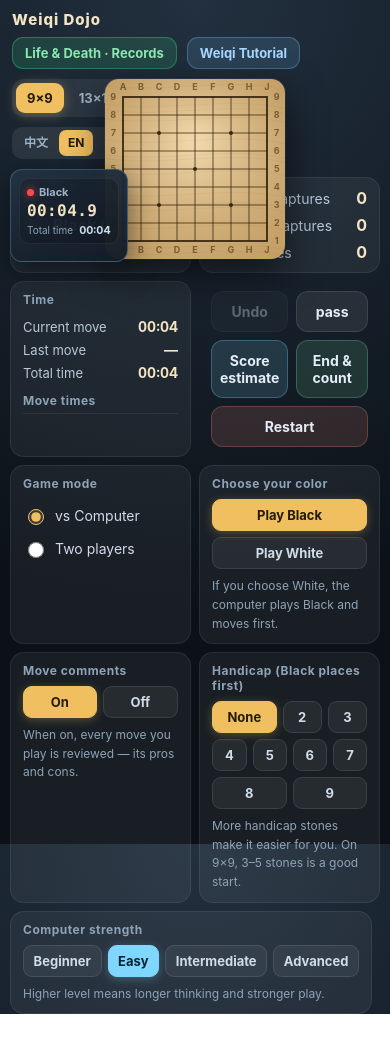
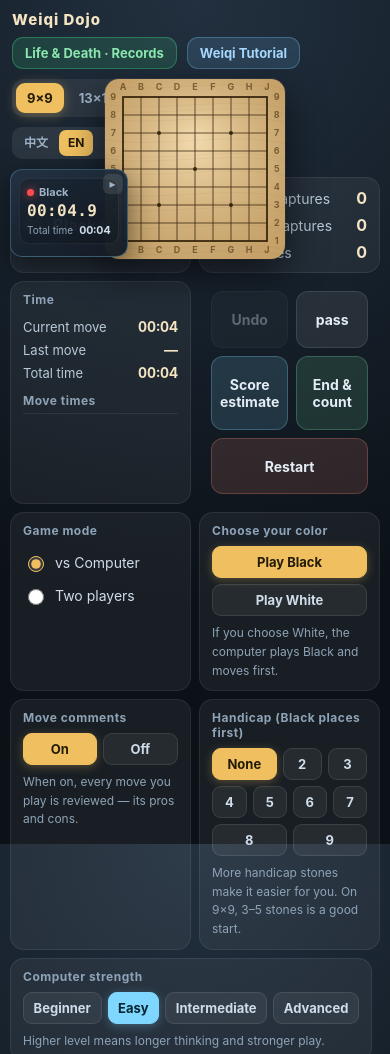
Before and after one commit to wang90/weiqi-dojo, a plain HTML site: page index.html in a window 390 px wide. Shown: the top 1054 px of the page. Before the commit the page ends 1014 px from the top, so only its background shows below. Drawn offline with Linux system fonts and the light colour scheme.

Commit message:
用时明细默认收起并固定高度

```diff
--- a/index.html
+++ b/index.html
@@ -68,7 +68,7 @@
     font-size:14px;font-weight:800;color:#f3e4c3;text-align:center}
   .time-row{display:flex;align-items:center;gap:8px;font-size:13px;color:#b9c9d8;padding:3px 0}
   .time-row b{margin-left:auto;color:#f3e4c3;font-size:14px;font-variant-numeric:tabular-nums}
-  .move-times{max-height:112px;overflow-y:auto;margin-top:5px;padding-top:5px;
+  .move-times{height:80px;max-height:80px;overflow-y:auto;margin-top:5px;padding-top:5px;
     border-top:1px solid rgba(255,255,255,.07)}
   .move-time-row{display:flex;align-items:center;font-size:12px;color:#9fb3c8;padding:2px 0}
   .move-time-row b{margin-left:auto;color:#cfdcea;font-weight:700;font-variant-numeric:tabular-nums}
@@ -92,6 +92,10 @@
     background:linear-gradient(160deg,rgba(35,50,67,.96),rgba(19,27,37,.96));
     border:1px solid rgba(127,215,255,.28);border-radius:12px;padding:8px;
     box-shadow:0 10px 28px rgba(0,0,0,.5);pointer-events:none}
+  .rail-toggle{position:absolute;top:4px;right:4px;z-index:2;width:20px;height:20px;
+    padding:0;border:0;border-radius:6px;background:rgba(255,255,255,.1);color:#9fb3c8;
+    font-family:inherit;font-size:12px;line-height:1;cursor:pointer;pointer-events:auto}
+  .rail-toggle:hover{background:rgba(255,255,255,.22);color:#fff}
   .stopwatch{margin-bottom:4px;padding:6px 7px;border-radius:10px;
     background:rgba(0,0,0,.17);border:1px solid rgba(255,255,255,.06)}
   .stopwatch-side{display:flex;align-items:center;gap:5px;font-size:11px;color:#9fb3c8;
@@ -112,7 +116,9 @@
   .rail-total b{margin-left:auto;color:#f3e4c3;font-size:14px;
     font-variant-numeric:tabular-nums}
   .rail-moves{display:flex;flex-direction:column;gap:1px;overflow-y:auto;
-    flex:1 1 auto;min-height:0;max-height:100%;pointer-events:auto;scrollbar-width:thin}
+    flex:0 0 80px;height:80px;max-height:80px;min-height:0;
+    pointer-events:auto;scrollbar-width:thin}
+  .time-rail.collapsed .rail-moves{display:none}
   .rail-move-row{display:flex;align-items:center;font-size:11px;color:#9fb3c8;
     padding:1px 0;white-space:nowrap}
   .rail-move-row b{margin-left:auto;color:#cfdcea;font-weight:700;
@@ -127,7 +133,7 @@
   .time-rail.rail-top .stopwatch-total{flex:0 0 auto;margin-left:0}
   .time-rail.rail-top .rail-total{flex:0 0 auto}
   .time-rail.rail-top .rail-moves{flex:1 1 auto;flex-direction:row;overflow-x:auto;
-    overflow-y:hidden;max-height:none;gap:0}
+    overflow-y:hidden;height:30px;max-height:30px;gap:0}
   .time-rail.rail-top .rail-move-row{flex:0 0 auto;gap:3px;padding:0 7px;
     border-right:1px solid rgba(255,255,255,.08)}
   .time-rail.rail-top .rail-move-row:last-child{border-right:0}
@@ -232,7 +238,8 @@
 <main>
   <div class="board-wrap" id="boardWrap">
     <canvas id="board"></canvas>
-    <div class="time-rail" id="timeRail">
+    <div class="time-rail collapsed" id="timeRail">
+      <button class="rail-toggle" id="railToggle" type="button" aria-expanded="false">▸</button>
       <div class="stopwatch" id="stopwatch">
         <div class="stopwatch-side"><span class="sw-dot"></span><span id="stopwatchSide">黑棋</span></div>
         <div class="stopwatch-time" id="stopwatchTime">00:00.0</div>
@@ -1643,6 +1650,7 @@ var lastMoveTime = document.getElementById('lastMoveTime');
 var totalTime  = document.getElementById('totalTime');
 var moveTimesEl = document.getElementById('moveTimes');
 var timeRail = document.getElementById('timeRail');
+var railToggle = document.getElementById('railToggle');
 var stopwatch = document.getElementById('stopwatch');
 var stopwatchSide = document.getElementById('stopwatchSide');
 var stopwatchTime = document.getElementById('stopwatchTime');
@@ -1743,6 +1751,17 @@ function renderMoveTimes() {
   }
 }
 
+function setRailExpanded(on) {
+  if (timeRail == null || railToggle == null) return;
+  timeRail.classList.toggle('collapsed', on === false);
+  railToggle.textContent = on ? '▾' : '▸';
+  railToggle.setAttribute('aria-expanded', on ? 'true' : 'false');
+  if (on && railMoveTimesEl) {
+    railMoveTimesEl.scrollTop = railMoveTimesEl.scrollHeight || 0;
+    railMoveTimesEl.scrollLeft = railMoveTimesEl.scrollWidth || 0;
+  }
+}
+
 function updateClockUI() {
   if (turnTime == null) return;
   var totalText = formatClock(getTotalMs());
@@ -2149,6 +2168,10 @@ btnCount.addEventListener('click', function () {
   setCountVisible(!countVisible);
 });
 
+railToggle.addEventListener('click', function () {
+  setRailExpanded(timeRail.classList.contains('collapsed'));
+});
+
 btnEnd.addEventListener('click', function () {
   if (game.over) { toast('对局已经结束了'); return; }
   if (!confirm('现在结束并计算胜负吗？\n（如果盘上还有明显的死子，建议先把它提掉再数）')) return;
@@ -2289,6 +2312,7 @@ requestAnimationFrame(function () {
   resizeCanvas();
   updateUI();
   startClock();
+  setRailExpanded(false);
   scheduleAi();
 });
 </script>
```
Also changed, not shown: test/flow.js (+5 -0 lines), 2 other files.
